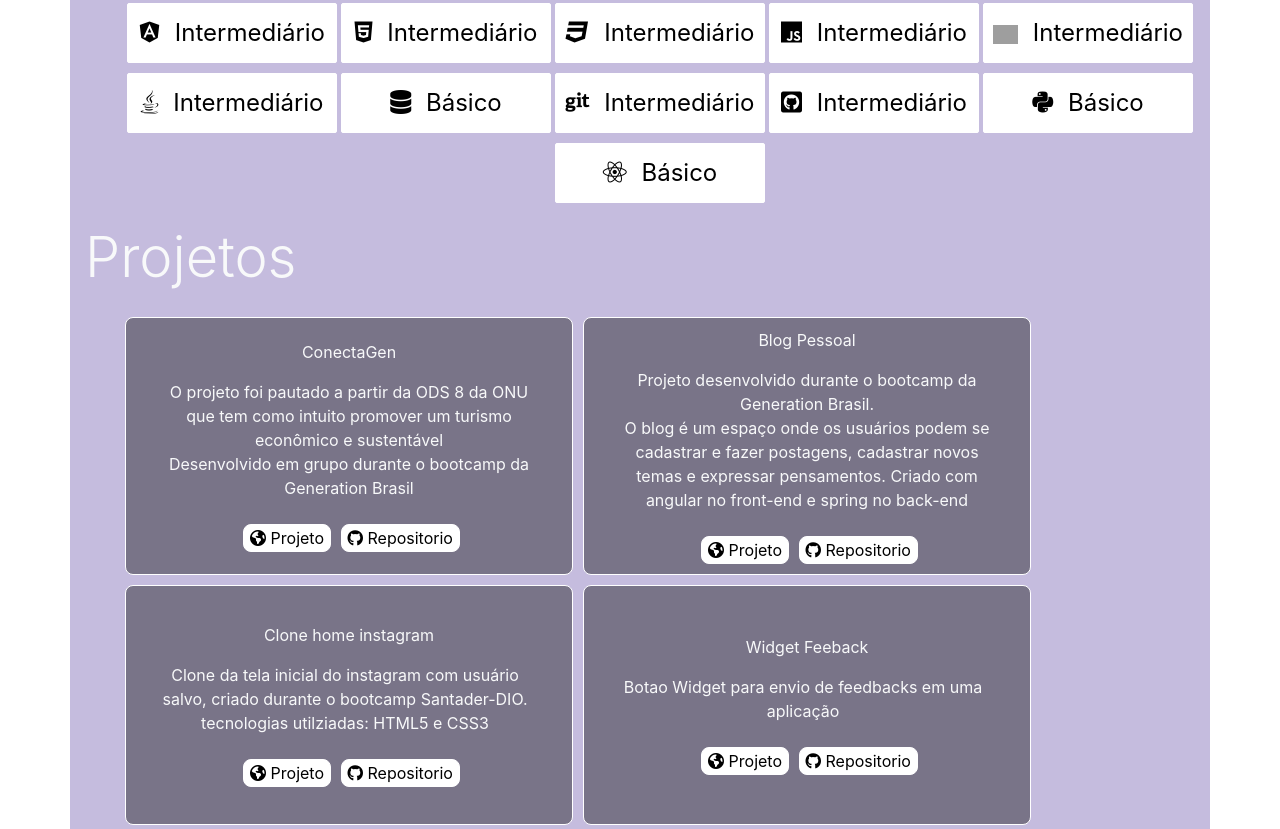
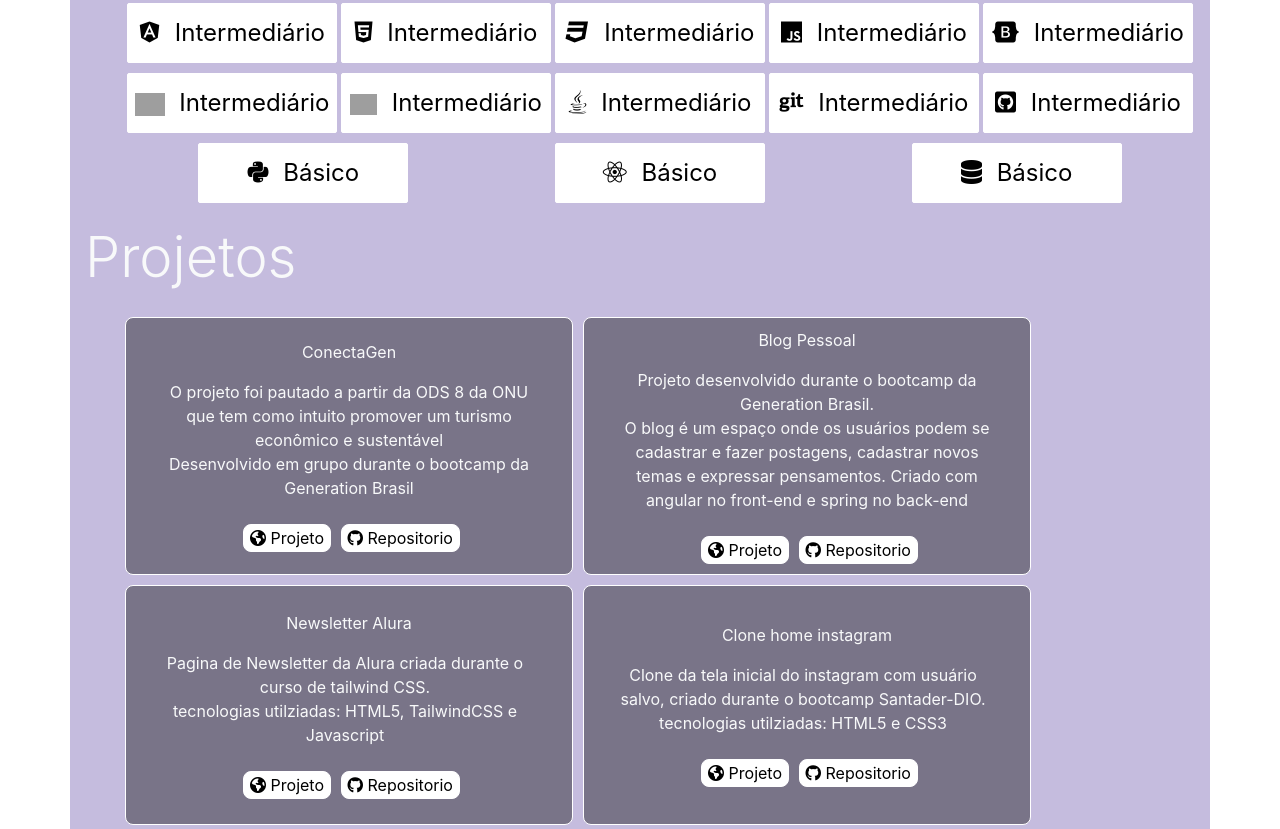
Before and after one commit to victormreis/Portifolio, a plain HTML site: page index.html in a window 1280 px wide. Shown: the part 1203-2032 px from the top of the page. Drawn offline with nearby package versions, Linux system fonts and the light colour scheme; grey boxes are pictures that could not be loaded.

Commit message:
Adicionando conteudo Adicionando Tailwind CSS nas tecnologias aprendidas Adicionando projeto de Newsletter da alura com Tailwind css em projetos

```diff
--- a/index.html
+++ b/index.html
@@ -125,8 +125,22 @@
         </li>
         <li class="conhecimentos">
           <span>
+            <i class="fa-brands fa-bootstrap conhecimentos-icones mr-2" aria-hidden="true"></i>
+            Intermediário
+          </span>
+        </li>
+
+        <li class="conhecimentos">
+          <span>
+            <img class="mr-2" src="https://icons-for-free.com/iconfiles/png/512/Tailwind-1324888767228371881.png"
+              width="30px" alt="Logo TailwindCSS">
+            Intermediário
+          </span>
+        </li>
+        <li class="conhecimentos">
+          <span>
             <img class="mr-2" src="https://icons-for-free.com/iconfiles/png/512/bxl+spring+boot-1325051939690392942.png"
-              width="25px" alt="">
+              width="27px" alt="Logo Bootstrap">
             Intermediário
           </span>
         </li>
@@ -135,12 +149,7 @@
             <i class="fa-brands fa-java conhecimentos-icones mr-2" aria-hidden="true"></i>
             Intermediário
           </span>
-        <li class="conhecimentos">
-          <span>
-            <i class="fa-solid fa-database conhecimentos-icones mr-2" aria-hidden="true"></i>
-            Básico
-          </span>
-        </li>
+
         <li class="conhecimentos">
           <span>
             <i class="fa-brands fa-git conhecimentos-icones mr-2" aria-hidden="true"></i>
@@ -165,6 +174,12 @@
             Básico
           </span>
         </li>
+        <li class="conhecimentos">
+          <span>
+            <i class="fa-solid fa-database conhecimentos-icones mr-2" aria-hidden="true"></i>
+            Básico
+          </span>
+        </li>
       </ul>
       <h3 class="display-4 mt-2 mb-3" id="projetos">Projetos</h3>
 
@@ -186,6 +201,14 @@
             <div>
               <button class="btn-projetos"><a href="https://victormreisblogpessoal.netlify.app/#/entrar" target="_blank"><i class="fa-solid fa-earth-americas"></i> Projeto </a></button>
               <button class="btn-projetos"><a href="https://github.com/victormreis/blogPessoalFrontEnd" target="_blank"><i class="fa-brands fa-github"></i> Repositorio </a></button>
+            </div>
+          </li>
+          <li class="projetos">
+            <p class="title">Newsletter Alura</p>
+            <p class="text-center descricao mr-2">Pagina de Newsletter da Alura criada durante o curso de tailwind CSS. <br> tecnologias utilziadas: HTML5, TailwindCSS e Javascript</p>
+            <div>
+              <button class="btn-projetos"><a href="https://victormreis-newslatter.vercel.app/" target="_blank"><i class="fa-solid fa-earth-americas"></i> Projeto </a></button>
+              <button class="btn-projetos"><a href="https://github.com/victormreis/Tailwind-CSS" target="_blank"><i class="fa-brands fa-github"></i> Repositorio </a></button>
             </div>
           </li>
           <li class="projetos">
```
